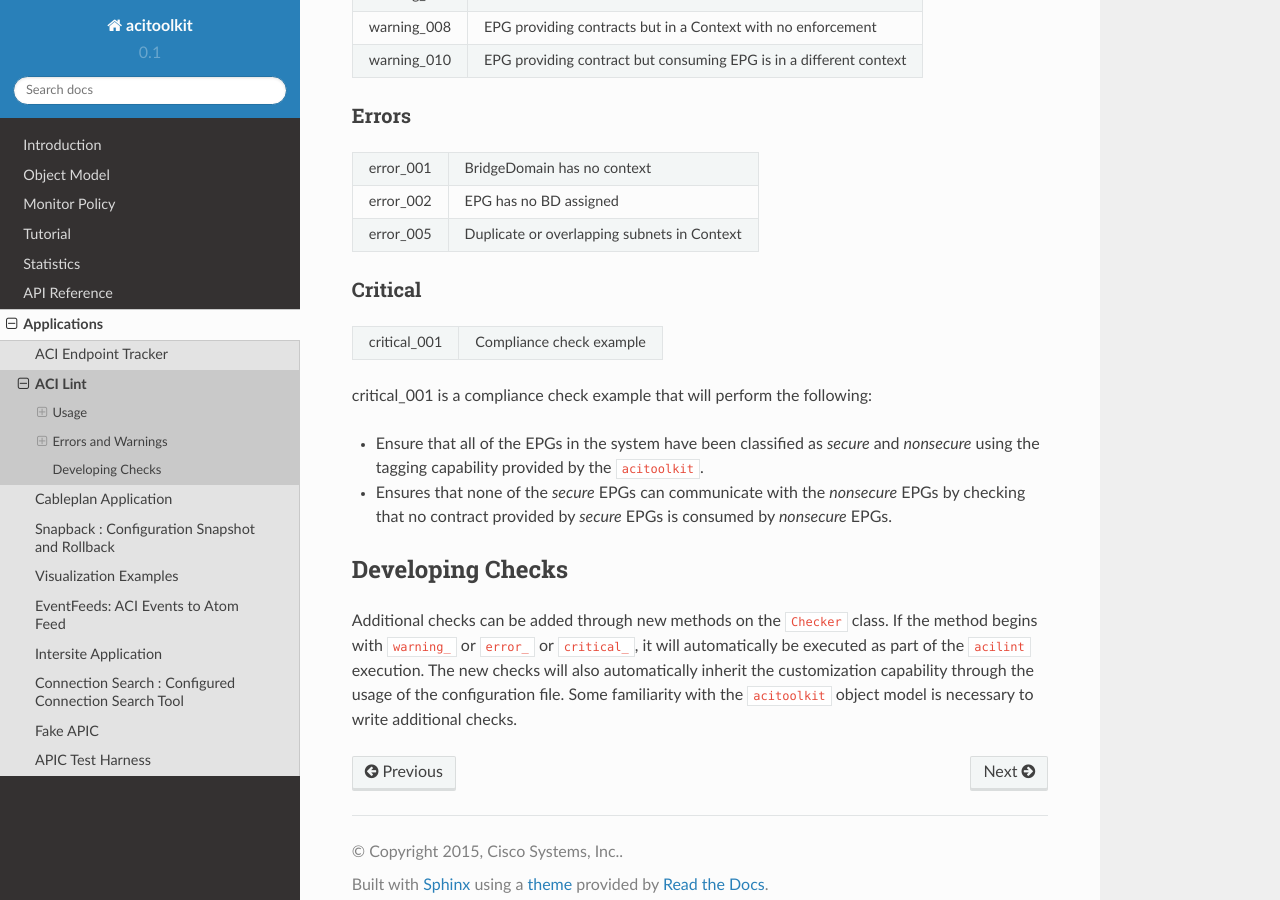
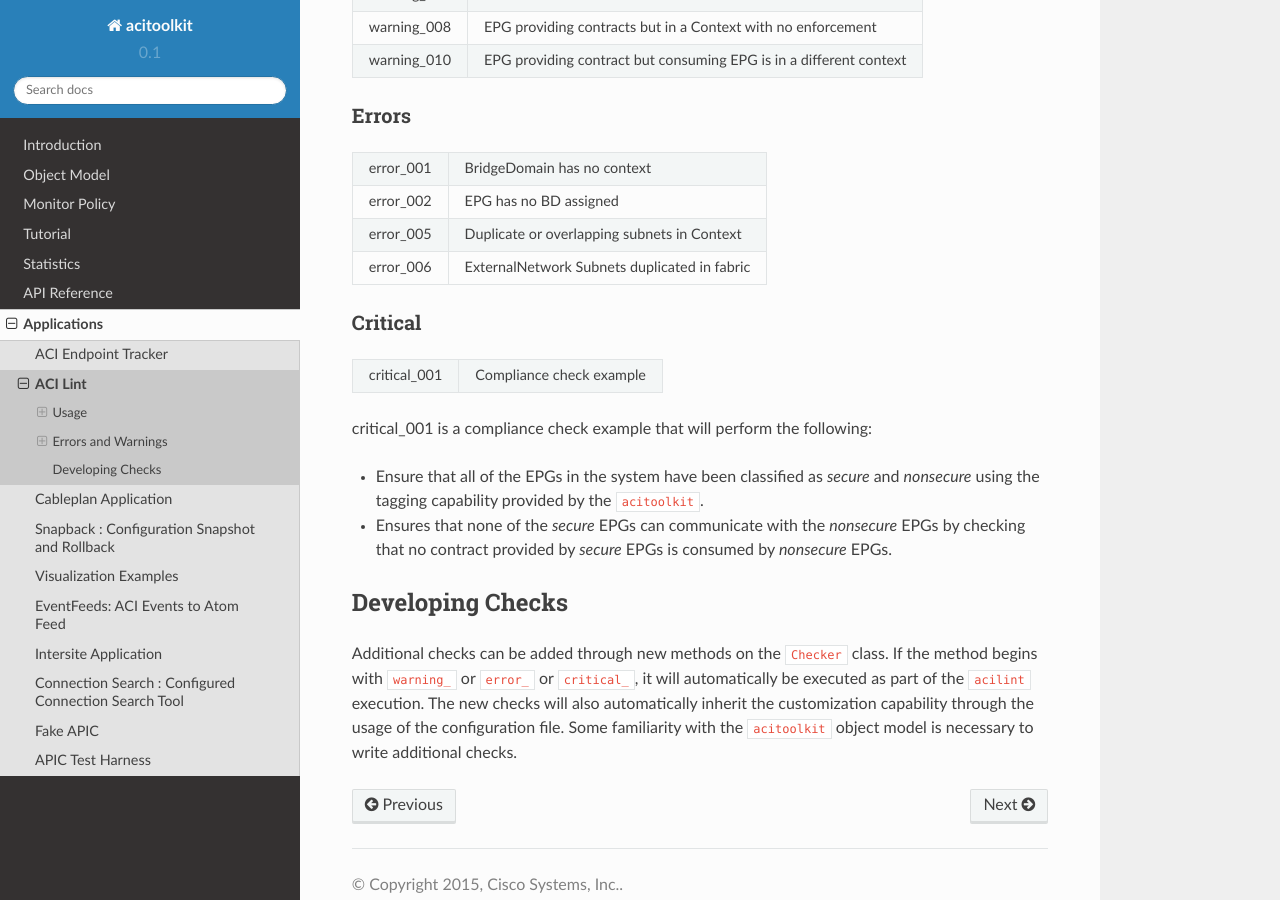
Before and after one commit to datacenter/acitoolkit, a Sphinx documentation site: the page built from docs/source/acilint.rst, in a window 1280 px wide and 900 px high, scrolled down 2789 px. Built offline with Sphinx 7.4.7 and the Read the Docs theme 2.0.0, drawn with Linux system fonts in a browser that asks for light colours.

Commit message:
Add documentation for new Error_006

```diff
--- a/docs/source/acilint.rst
+++ b/docs/source/acilint.rst
@@ -149,13 +149,15 @@ Warnings
 Errors
 ~~~~~~
 
-+------------+--------------------------------------------+
-|error_001   |BridgeDomain has no context                 |
-+------------+--------------------------------------------+
-|error_002   |EPG has no BD assigned                      |
-+------------+--------------------------------------------+
-|error_005   |Duplicate or overlapping subnets in Context |
-+------------+--------------------------------------------+
++------------+---------------------------------------------+
+|error_001   |BridgeDomain has no context                  |
++------------+---------------------------------------------+
+|error_002   |EPG has no BD assigned                       |
++------------+---------------------------------------------+
+|error_005   |Duplicate or overlapping subnets in Context  |
++------------+---------------------------------------------+
+|error_006   |ExternalNetwork Subnets duplicated in fabric |
++------------+---------------------------------------------+
 
 Critical
 ~~~~~~~~
```
